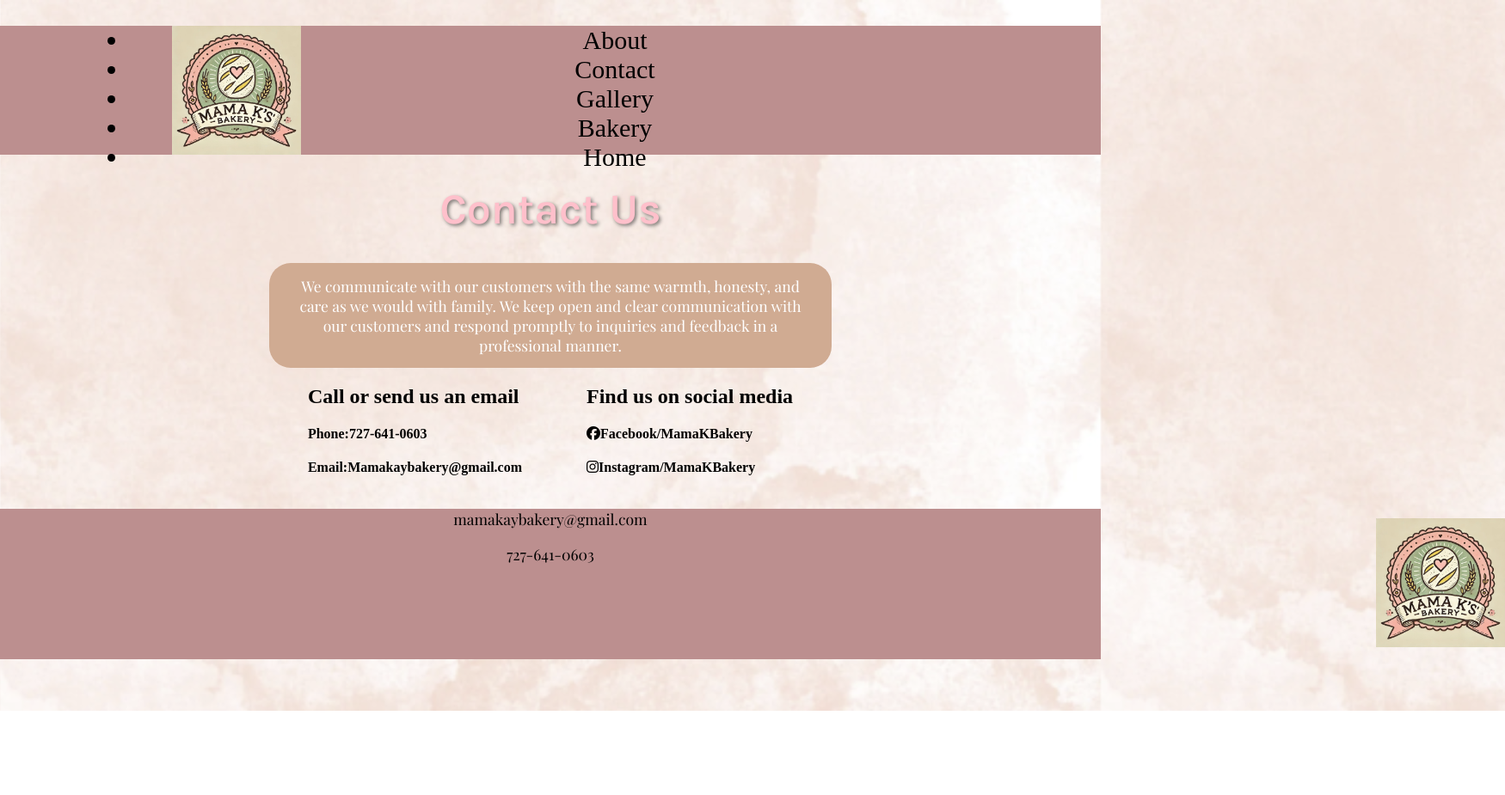
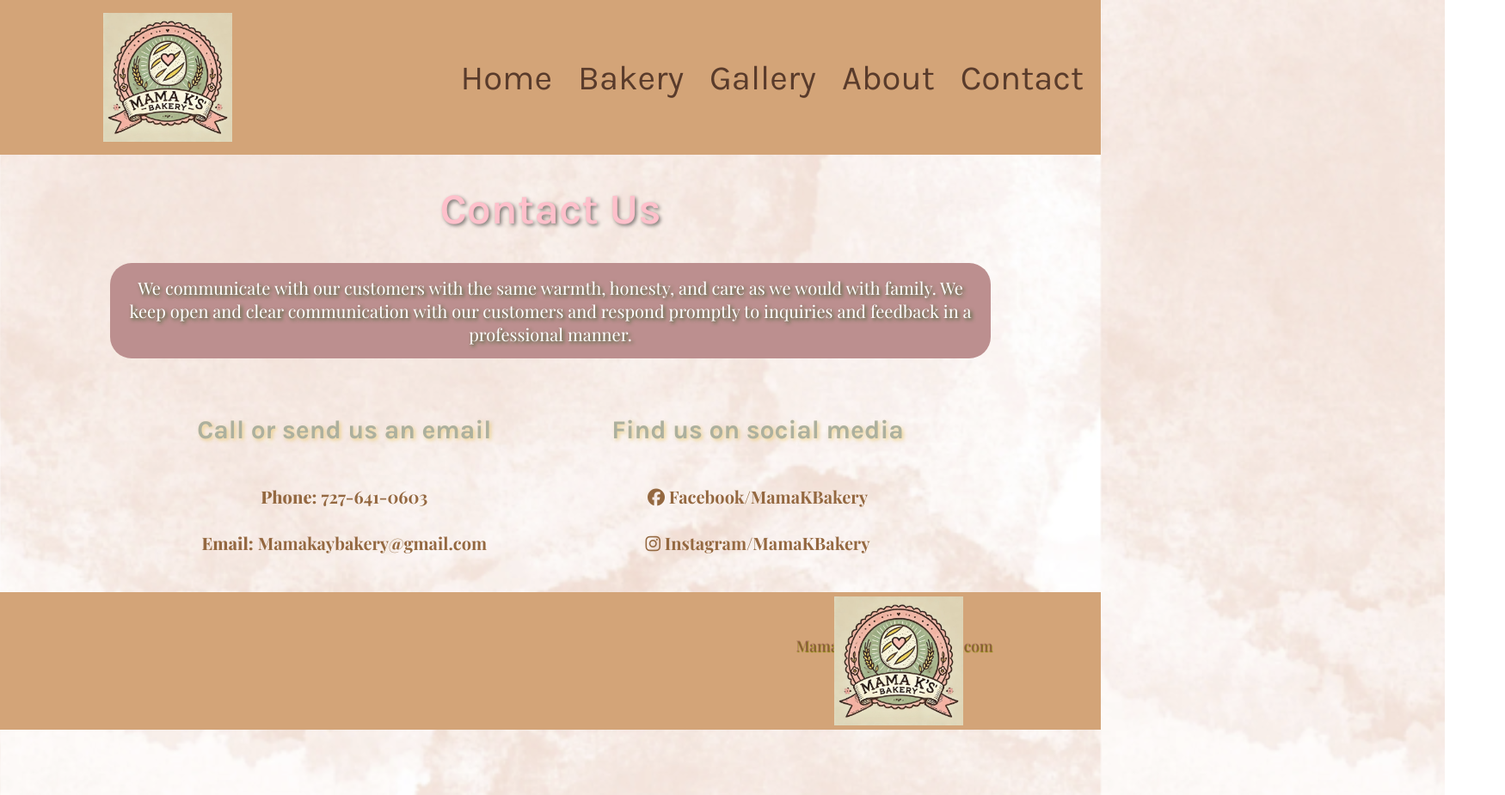
Before and after one commit to kconley99/mamak, a plain HTML site: page contact-page.html in a window 1280 px wide. Shown: the whole page at 86% size, 1750 px wide, since content can reach past the window. Before the commit the page ends 827 px from the top, so only its background shows below. Drawn offline with nearby package versions, Linux system fonts and the light colour scheme; a web font is replaced by a local one.

Commit message:
finished contact page/fixing css

```diff
--- a/contact-page.html
+++ b/contact-page.html
@@ -9,47 +9,51 @@
     <link rel="preconnect" href="https://fonts.googleapis.com">
     <link rel="preconnect" href="https://fonts.gstatic.com" crossorigin>
     <link href="https://fonts.googleapis.com/css2?family=Karla:ital,wght@0,200..800;1,200..800&family=Playfair+Display:ital,wght@0,400..900;1,400..900&display=swap" rel="stylesheet">
-    <link rel="stylesheet" href="https://cdnjs.cloudflare.com/ajax/libs/font-awesome/6.7.2/css/all.min.css" integrity="sha512-Evv84Mr4kqVGRNSgIGL/F/aIDqQb7xQ2vcrdIwxfjThSH8CSR7PBEakCr51Ck+w+/U6swU2Im1vVX0SVk9ABhg==" crossorigin="anonymous" referrerpolicy="no-referrer"/>
+    <link rel="stylesheet" href="https://cdnjs.cloudflare.com/ajax/libs/font-awesome/6.7.2/css/all.min.css" integrity="sha512-Evv84Mr4kqVGRNSgIGL/F/aIDqQb7xQ2vcrdIwxfjThSH8CSR7PBEakCr51Ck+w+/U6swU2Im1vVX0SVk9ABhg==" crossorigin="anonymous" referrerpolicy="no-referrer" />
 </head>
 <body>
     <header>
-        <div class="banner">
-        <img src="images/mama-logo.png" alt="logo" id="logo">
+        <img src="images/mama-logo.png" alt="Mama K's Bakery Logo" id="logo">
         <nav>
-            <ul>
+            <ul class="nav-links">
+                <li><a href="index.html">Home</a></li>
+                <li><a href="bakery-page.html">Bakery</a></li>
+                <li><a href="gallery-page.html">Gallery</a></li>
                 <li><a href="about-page.html">About</a></li>
                 <li><a href="contact-page.html">Contact</a></li>
-                <li><a href="gallery-page.html">Gallery</a></li>
-                <li><a href="bakery-page.html">Bakery</a></li>
-                <li><a href="index.html">Home</a></li>
             </ul>
         </nav>
-        </div>
     </header>
     <main>
         <div class="container">
             <h1 class="karla-H1">Contact Us</h1>
             <p class="contact-description">We communicate with our customers with the same warmth, honesty, and care as we would with family. We keep open and clear communication with our customers and respond promptly to inquiries and feedback in a professional manner.</p>
+
             <!--Social media and contact info-->
             <div class="contact-info">
                 <div class="contact-email">
-        <h2>Call or send us an email</h2>
+                    <h2 class="karla-H3">Call or send us an email</h2>
                     <h4><span class="bold">Phone:</span>727-641-0603</h4>
                     <h4><span class="bold">Email:</span>Mamakaybakery@gmail.com</h4>
                 </div>
 
                 <div class="contact-social">
-        <h2>Find us on social media</h2>
-        <h4><a href="#"><i class="fab fa-facebook"></i>Facebook/MamaKBakery</a></h4>
-        <h4><a href="#"><i class="fab fa-instagram"></i>Instagram/MamaKBakery</a></h4>
+                    <h2 class="karla-H3">Find us on social media</h2>
+                    <h4><a href="https://facebook.com/mamakbakery"><i class="fab fa-facebook"></i> Facebook/MamaKBakery</a></h4>
+                    <h4><a href="https://instagram.com/mamakbakery"><i class="fab fa-instagram"></i> Instagram/MamaKBakery</a></h4>
                 </div>
             </div>
         </div>
     </main>
     <footer>
-        <p>mamakaybakery@gmail.com</p>
-        <p>727-641-0603</p>
-        <img src="images/mama-logo.png" alt="logo" class="footer-logo">
+        <div>
+            <a href="contact-page.html" target="_blank" class="email bold karla"><p>Mamakaybakery@gmail.com</p>
+            <a href="contact-page.html" target="_blank"><p class="phone bold karla">727-641-0603</p>
+        </div>
+        <div>
+            <img class="footer-logo" src="images/mama-logo.png" alt="logo">
+        </div>
+        </div>
     </footer>
 </body>
 </html>
--- a/styles/styles.css
+++ b/styles/styles.css
@@ -1,3 +1,87 @@
+/* Header as flex container */
+header {
+  display: flex;
+  align-items: center;
+  justify-content: space-between; /* Spreads logo and nav */
+  background-color: #d3a478; /* Soft beige background */
+  padding: 15px 20px;
+}
+
+/* Navigation list */
+.nav-links {
+  list-style: none;
+  display: flex;
+  gap: 30px; /* Space between nav items */
+  padding: 0;
+}
+
+/* Nav items */
+.nav-links li a {
+  text-decoration: none;
+  font-size: 40px;
+  font-family: 'karla', serif; /* Replace with the actual font */
+  color: #593b2b; /* Warm brown color */
+  transition: color 0.3s ease-in-out;
+  list-style: none;
+}
+/* Nav button click design */
+nav a {
+  color: inherit;
+  text-decoration: none;
+}
+
+nav a:hover {
+  color: pink;
+}
+
+nav a:active {
+  color: olive;
+}
+
+.container {
+  max-width: 80%;
+  margin: 0 auto;
+}
+
+/* social link click design*/
+div h4 a {
+  color: inherit;
+  text-decoration: none;
+}
+
+div h4 a:hover {
+  color:pink;
+}
+
+div h4 a:active {
+  color: olive;
+}
+
+/* space between call/find us on social */
+.contact-info {
+  display: flex;
+  gap: 100px;
+  justify-content: center;
+}
+
+/* space between contact and social info */
+div h4 {
+  display: flex;
+  gap: 5px;
+  justify-content: center;
+}
+
+/* contact bubble */
+.contact-description {
+  background-color: rosybrown;
+  color: white;
+  border-radius: 25px;
+  padding: 15px 20px;
+  font-size: 20px;
+  text-shadow: 2px 2px 4px rgb(52, 95, 41);
+}
+
+/* bold font */
 .bold {
   font-weight: 800;
 }
@@ -22,46 +106,29 @@
     text-shadow: 2px 2px 4px rgba(0, 0, 0, 0.5);
     }
 
-    img {
-      width: 100%;
-      height: 100%;
-    }
-
-  a {
-    color: inherit;
-    text-decoration: none;
-    }
-
-      a:hover {
-        color: pink;
-      }
-
-      a:active {
-        color: olive;
-      }
-
-li nav {
-    display:inline;
-    text-align: center;
-    padding: 10px 15px;
-    float: right;
+img {
+  width: 100%;
 }
 
-.banner {
-    padding 60px;
-    text-align: center;
-    background-color: rosybrown;
-    font-size: 30px;
-    position: relative;
-    height: 150px;
+/* phone/email/social font/design */
+div h4 {
+  font-family: "Playfair Display", serif;
+  font-size: 20px;
+  color: #946840;
 }
 
+a {
+  color: inherit;
+  text-decoration: none;
+  }
+
+  /* header logo */
 #logo {
     height: 150px;
     width: 150px;
     float: left;
     position: relative;
-    left: 200px;
+    left: 100px;
 }
 
 .mission-img {
@@ -143,10 +210,10 @@ p {
   font-size: 17.5px;
 }
 
-.paragraph-font-playfair {
-  font-family: "Playfair Display", serif;
+/* .paragraph-font-playfair {
+  font-optical-sizing: auto;
   font-style: normal;
-}
+} */
 
 .explanation {
   font-weight: bold;
@@ -168,26 +235,33 @@ p {
   border-radius: 60px;
 }
 
+/* footer & logo design */
 .footer-logo {
   height: 150px;
   width: 150px;
   position: relative;
-  left: 1600px;
-  margin: auto;
-  bottom: 70px;
+  float: right;
+  right: 160px;
+  bottom:81px;
 }
 
 footer {
-  background-color: rosybrown;
-  height: 175px;
+  background-color:  #d3a478;
+  height: 160px;
 }
 
 .email, .phone {
   position: relative;
   left: 400px;
   top: 50px;
-  text-shadow: 2px 2px 4px rgba(227, 184, 54, 0.5);
+  text-decoration: none;
+  text-shadow: 0.5px 0.5px 1px olive;
+  font-size: 20px;
+  font-family: 'karla', serif;
+  color: rgba(139, 76, 76, 0.65);
 }
+/* end of footer/ logo design */
+
 
 .bakery-img {
   display: block;
@@ -227,23 +301,3 @@ th {
 td {
   background-color: #acb09ea5;
 }
-
-.contact-description {
-  background-color: #d0ab92;
-  color: white;
-  border-radius: 25px;
-  padding: 15px 20px;
-  max-width: 60%;
-  margin: 0 auto;
-}
-
-.contact-info {
-  display: flex;
-  gap: 75px;
-  justify-content: center;
-}
-
-.container {
-  max-width: 80%;
-  margin: 0 auto;
-}
```
Also changed, not shown: template/template.html (+8 -8 lines). Lines whose indentation alone changed are shown as unchanged.
